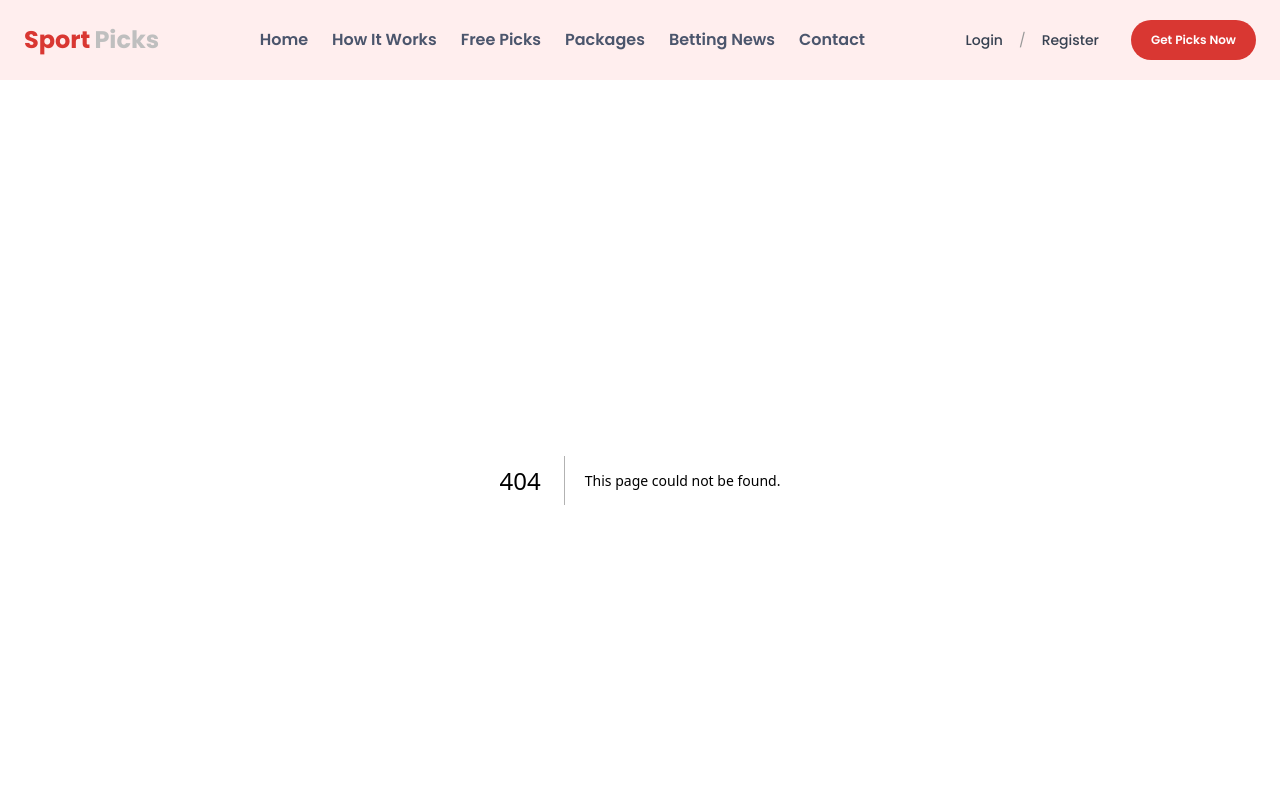
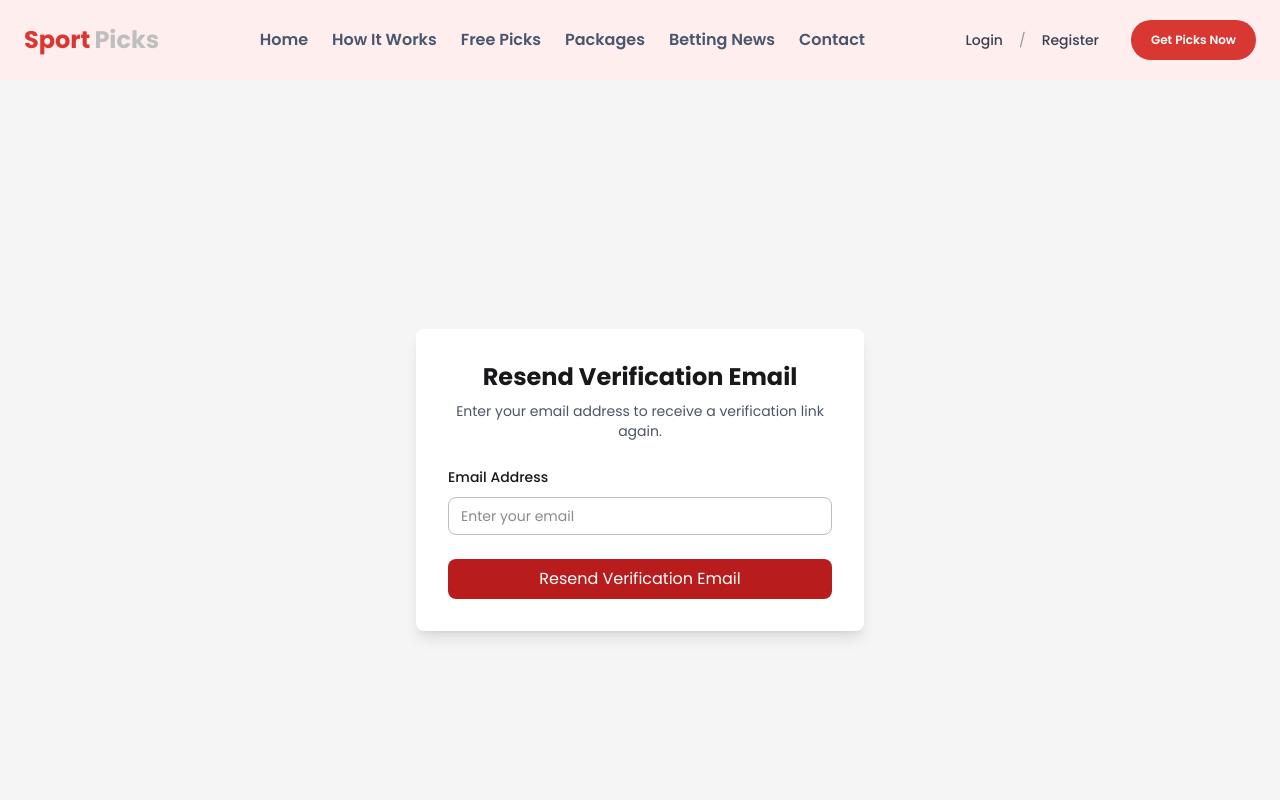
Before and after one commit to code-wev/GuaranteedSportPicks, a Next.js app in the folder frontend/: page /resend-verification in a window 1280 px wide. Before the commit this address had no page. Shown: the top 800 px of the page. Built offline with nearby package versions, Linux system fonts and the light colour scheme.

Commit message:
verification and resend verifcation part done

```diff
--- /dev/null
+++ b/frontend/app/email-verification/page.jsx
@@ -0,0 +1,94 @@
+"use client";
+import { base_url } from "@/utils/utils";
+import axios from "axios";
+import { useSearchParams } from "next/navigation";
+import { useEffect, useState } from "react";
+import toast, { Toaster } from "react-hot-toast";
+
+const EmailVerificationPage = () => {
+  const [loading, setLoading] = useState(false);
+  const [error, setError] = useState(null);
+  const searchParams = useSearchParams();
+
+  useEffect(() => {
+    // Get 'email' and 'token' from the search params
+    const email = searchParams.get("email");
+    const token = searchParams.get("token");
+
+    if (email && token) {
+      const decodedEmail = decodeURIComponent(email); // Decode the email (handling special chars)
+      // Validate email format
+      const emailRegex = /^[a-zA-Z0-9._%+-]+@[a-zA-Z0-9.-]+\.[a-zA-Z]{2,}$/;
+      if (!emailRegex.test(decodedEmail)) {
+        setError("Invalid email format");
+        return;
+      }
+
+      // If email and token are valid, proceed with verification
+      handleVerification(decodedEmail, token);
+    } else {
+      setError("Invalid email or token");
+    }
+  }, [searchParams]); // Depend on searchParams to trigger effect
+
+  const handleVerification = async (email, token) => {
+    setLoading(true);
+    setError(null); // Reset error message before new request
+
+    try {
+      console.log("Sending verification request for:", { email, token });
+
+      // Send PATCH request to the backend for email verification
+      const response = await axios.patch(`${base_url}/auth/verify-email`, {
+        email,
+        token,
+      });
+
+      // Log the response from the backend for debugging purposes
+      console.log("Verification response:", response);
+
+      if (response?.data?.success) {
+        toast.success("Email successfully verified!");
+        setTimeout(() => {
+          window.location.href = "/login"; // Redirect to login after successful verification
+        }, 1500);
+      } else {
+        setError("Verification failed. Please try again.");
+        toast.error("Verification failed. Please try again.");
+      }
+    } catch (err) {
+      // Log any errors and show the appropriate message
+      console.error("Error during verification:", err);
+      const message =
+        err?.response?.data?.error || err?.message || "Something went wrong";
+      setError(message);
+      toast.error(message);
+    } finally {
+      setLoading(false);
+    }
+  };
+
+  return (
+    <div className='min-h-screen flex items-center justify-center bg-[#f5f5f5]'>
+      <Toaster />
+      <div className='w-[90%] max-w-5xl bg-white p-10 shadow-lg rounded-lg overflow-hidden'>
+        <div className='text-center'>
+          <h2 className='text-2xl font-bold'>Email Verification</h2>
+          <p className='mt-4 text-gray-600'>
+            We are verifying your email. Please wait a moment.
+          </p>
+
+          {loading && <p className='mt-4 text-gray-500'>Loading...</p>}
+          {error && <p className='mt-4 text-red-500'>{error}</p>}
+
+          {/* Show success message after verification */}
+          {!loading && !error && (
+            <p className='mt-4 text-green-500'>Verification successful!</p>
+          )}
+        </div>
+      </div>
+    </div>
+  );
+};
+
+export default EmailVerificationPage;
--- a/frontend/app/login/page.jsx
+++ b/frontend/app/login/page.jsx
@@ -17,8 +17,8 @@ export default function LoginPage() {
 
   const getAxiosErrorMessage = (error) => {
     const serverMsg =
+      error?.response?.data?.error ||
       error?.response?.data?.message ||
-      error?.response?.data?.error ||
       error?.response?.data?.msg;
 
     if (serverMsg) return serverMsg;
@@ -63,6 +63,14 @@ export default function LoginPage() {
       // }
 
       console.log("LOGIN ERROR:", error?.response?.data || error);
+      if (error?.response?.data.error === "Email not verified") {
+        // Email is not verified, redirect to resend verification page
+        toast.error("Email not verified. Please verify your email.");
+        setTimeout(() => {
+          window.location.href = `/resend-verification?email=${encodeURIComponent(email.trim().toLowerCase())}`;
+        }, 1500);
+        return;
+      }
     } finally {
       setLoading(false);
     }
--- /dev/null
+++ b/frontend/app/resend-verification/page.jsx
@@ -0,0 +1,91 @@
+"use client";
+import { base_url } from "@/utils/utils";
+import axios from "axios";
+import { useRouter, useSearchParams } from "next/navigation";
+import { useEffect, useState } from "react";
+import toast, { Toaster } from "react-hot-toast";
+
+const ResendVerification = () => {
+  const [email, setEmail] = useState(""); // State for email input
+  const [loading, setLoading] = useState(false); // State for loading indicator
+  const [error, setError] = useState(null); // State for error handling
+  const router = useRouter(); // Router for redirecting after success
+  const searchParams = useSearchParams(); // Using useSearchParams to get query parameters
+
+  useEffect(() => {
+    const emailParam = searchParams.get("email"); // Get 'email' from search params
+
+    if (emailParam) {
+      setEmail(decodeURIComponent(emailParam)); // Decode and set email state
+    }
+  }, [searchParams]); // This runs when searchParams change
+
+  // Function to handle the resend verification request
+  const handleResend = async () => {
+    setLoading(true); // Start loading
+    setError(null); // Reset error message
+
+    try {
+      const response = await axios.post(
+        `${base_url}/auth/resend-verification-email`,
+        {
+          email: email.trim().toLowerCase(), // Send the email to the backend
+        },
+      );
+
+      if (response.status === 200) {
+        toast.success("Verification email sent! Please check your inbox.");
+        // Optional: Redirect to login page or show a success message
+        setTimeout(() => {
+          router.push("/login"); // Redirect to login after success
+        }, 1500);
+      }
+    } catch (err) {
+      setError(err?.response?.data?.error || "Something went wrong");
+      toast.error(
+        err?.response?.data?.error || "Failed to send verification email",
+      );
+    } finally {
+      setLoading(false); // Stop loading after the request completes
+    }
+  };
+
+  return (
+    <div className='min-h-screen flex items-center justify-center bg-[#f5f5f5]'>
+      <Toaster /> {/* Toast notifications */}
+      <div className='w-[90%] max-w-md bg-white p-8 shadow-lg rounded-lg overflow-hidden'>
+        <h2 className='text-2xl font-bold text-center'>
+          Resend Verification Email
+        </h2>
+        <p className='text-center text-sm text-gray-600 mt-2'>
+          Enter your email address to receive a verification link again.
+        </p>
+        {error && <p className='text-red-500 text-center mt-4'>{error}</p>}{" "}
+        {/* Display error message */}
+        {/* Email input field */}
+        <div className='mt-6'>
+          <label className='text-sm font-medium'>Email Address</label>
+          <input
+            type='email'
+            className='w-full px-3 py-2 border border-[#BDBDBD] rounded-lg text-sm mt-2'
+            placeholder='Enter your email'
+            value={email} // Automatically filled with email from URL params
+            onChange={(e) => setEmail(e.target.value)} // Update email on change
+            required
+          />
+        </div>
+        {/* Resend button */}
+        <button
+          onClick={handleResend}
+          className='w-full bg-[#B91C1C] text-white py-2 rounded-lg mt-6'
+          disabled={loading} // Disable the button while loading
+        >
+          {loading ? "Sending..." : "Resend Verification Email"}
+          {/* Button text */}
+        </button>
+      </div>
+    </div>
+  );
+};
+
+export default ResendVerification;
--- a/frontend/app/signup/page.jsx
+++ b/frontend/app/signup/page.jsx
@@ -68,8 +68,8 @@ export default function RegisterPage() {
   const getAxiosErrorMessage = (error) => {
     // backend might send: { message: "..." } or { error: "..." } etc.
     const serverMsg =
+      error?.response?.data?.error ||
       error?.response?.data?.message ||
-      error?.response?.data?.error ||
       error?.response?.data?.msg;
 
     if (serverMsg) return serverMsg;
```
Also changed, not shown: 1 other file (tests, documents, lock files or other folders).
